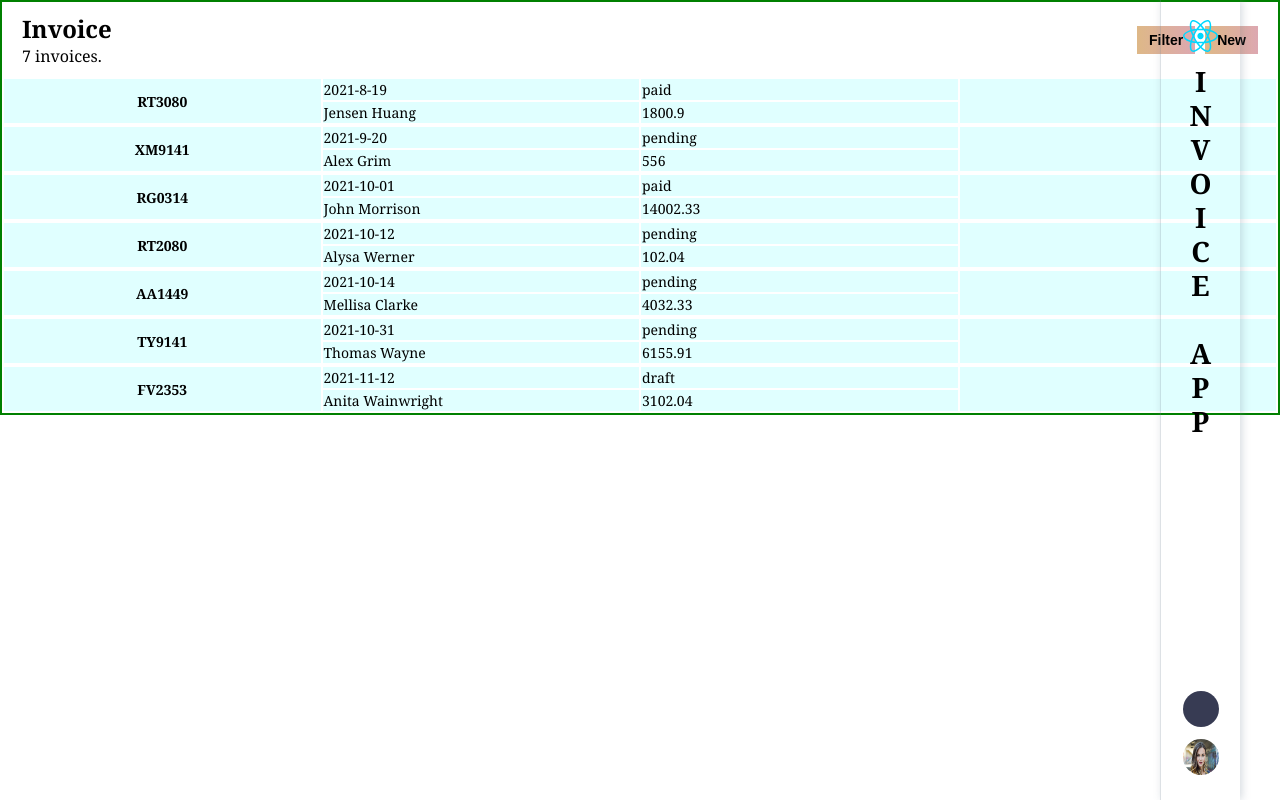
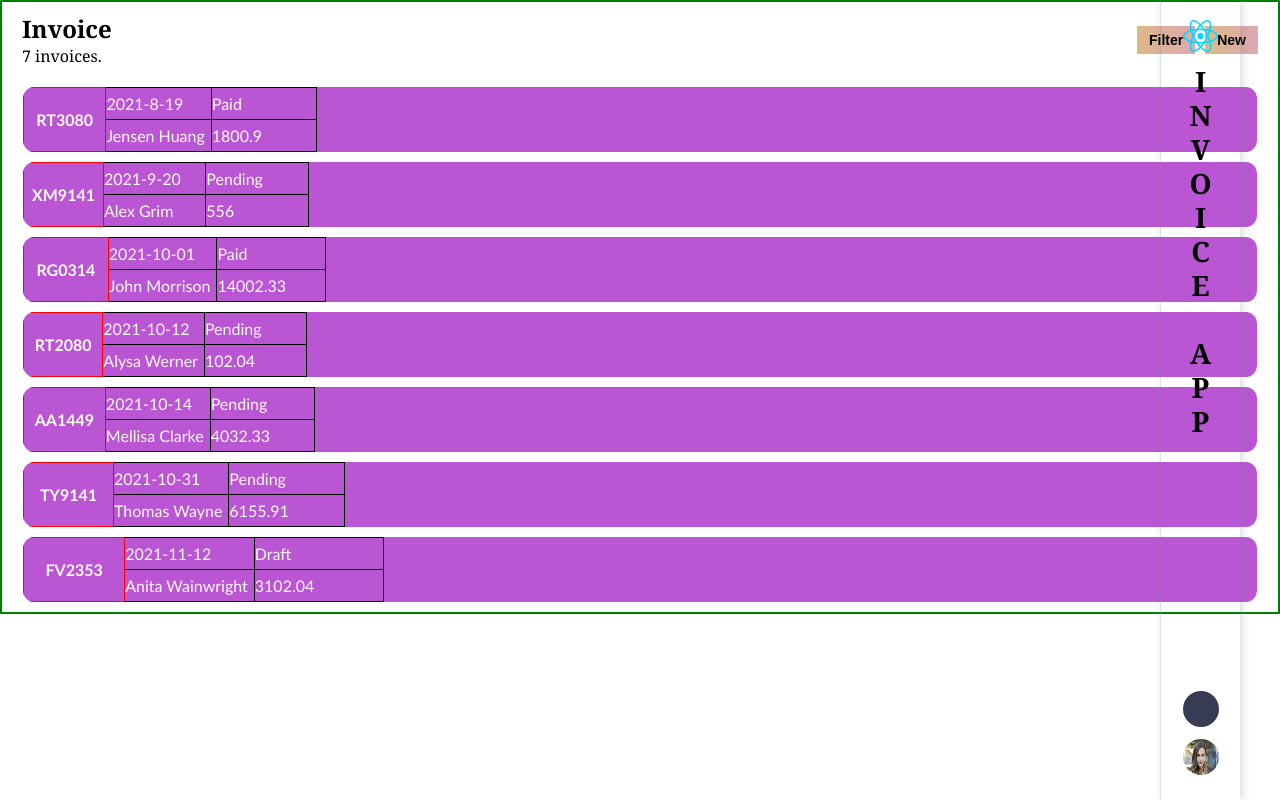
Before and after one commit to banuaggun/invoice-app, a React (Vite) app: page / in a window 1280 px wide. Built offline with nearby package versions, Linux system fonts and the light colour scheme; some icons are missing.

Commit message:
Working on table view

```diff
--- a/src/assets/styles/invoice-card.css
+++ b/src/assets/styles/invoice-card.css
@@ -1,12 +1,47 @@
 .mobile-card{
-  font-size:0.875rem;
-  width:100%;
+  font-size:1rem;
+  font-family: 'Gill Sans', 'Gill Sans MT', Calibri, 'Trebuchet MS', sans-serif;
 }
 table{
-  table-layout: fixed;
+  table-layout: auto;
+  margin:10px 20px;
+  width:calc(100% - 40px);
+  text-transform: capitalize;
+  border-collapse: collapse;
+  border-radius: 12px;
+  overflow: hidden;
+  border-inline: 1px solid rgb(175, 92, 92) !important;
 }
-tr{
-  background-color: lightcyan;
+
+.mobile-card-row{
+  color:snow;
+  background-color: mediumorchid;
+}
+
+.mobile-card-row:hover{
+  background-color: darkorchid;
+}
+
+tr th.mobile-card-id{
+  width:25% !important;
+  padding:0 8px;
+  border:1px solid red;
+
+}
+
+tr th.mobile-card-arrow{
+  width:11%;
+}
+
+tr >td{
+  font-weight: 400;
+  width:32%;
+  padding:6px 6px 6px 0;
+  border:1px solid black;
+}
+
+.column-3{
+  width:80px;
 }
 
 /*
--- a/src/components/InvoiceCard.jsx
+++ b/src/components/InvoiceCard.jsx
@@ -7,17 +7,18 @@ function InvoiceCard({invoice}) {
   return (
     <div>
       <table className="mobile-card">
+        <tr className="mobile-card-row">
           <tr>
-          <th rowSpan={2}>
+            <th rowSpan={2} className="mobile-card-id">
               {invoice.id}
             </th>
             <td>
               {invoice.paymentDue}
             </td>
-          <td>
+            <td className='column-3'>
               {invoice.status}
             </td>
-          <th rowSpan={2}>
+            <th rowSpan={2} className="mobile-card-arrow">
               <i className="ph-bold ph-caret-right"></i>
             </th>
           </tr>
@@ -25,10 +26,12 @@ function InvoiceCard({invoice}) {
             <td>
               {invoice.clientName}
             </td>
-          <td>
+            <td className='column-3'>
               {invoice.total}
             </td>
           </tr>
+        </tr>
+
 
       </table>
 
```
Lines whose indentation alone changed are shown as unchanged.
